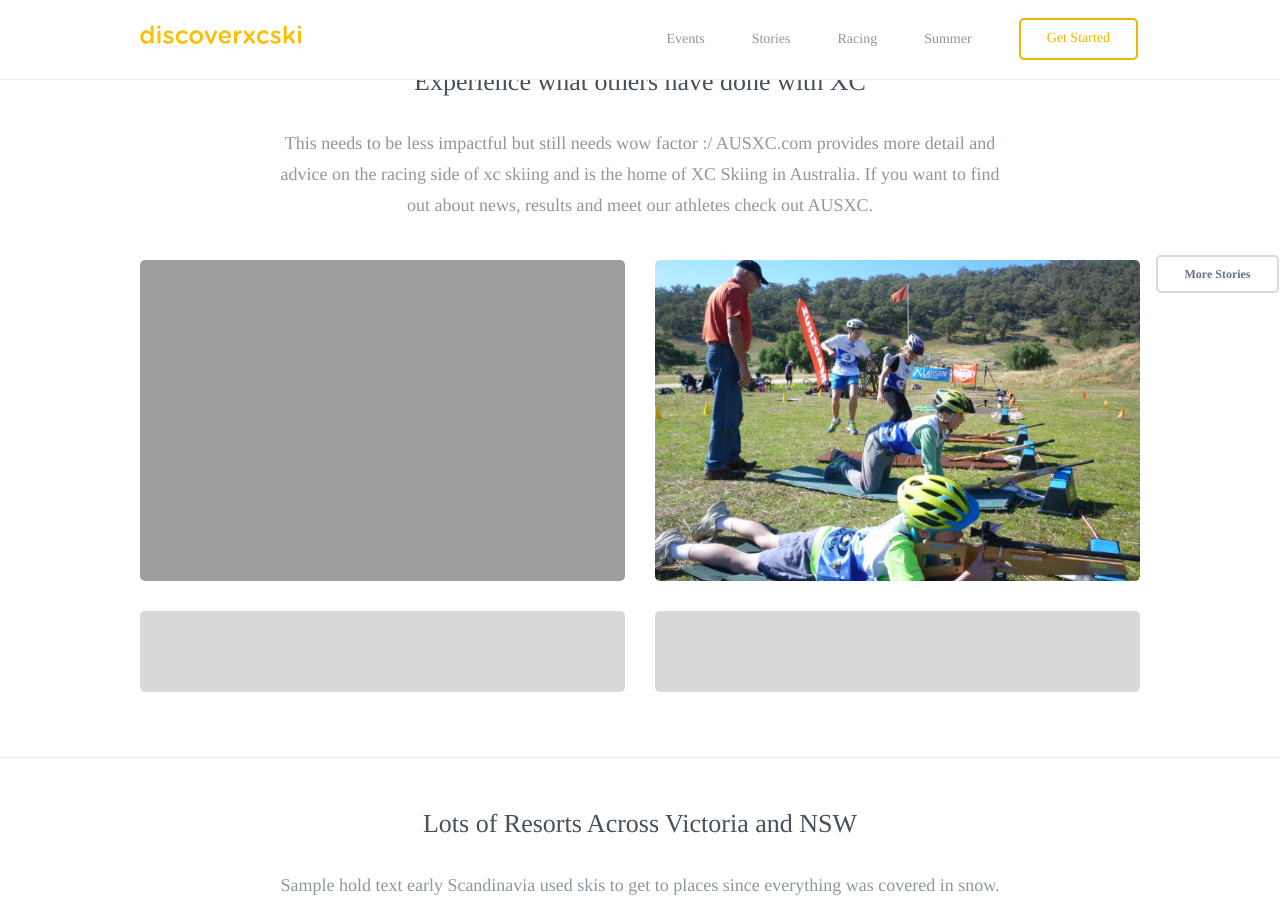
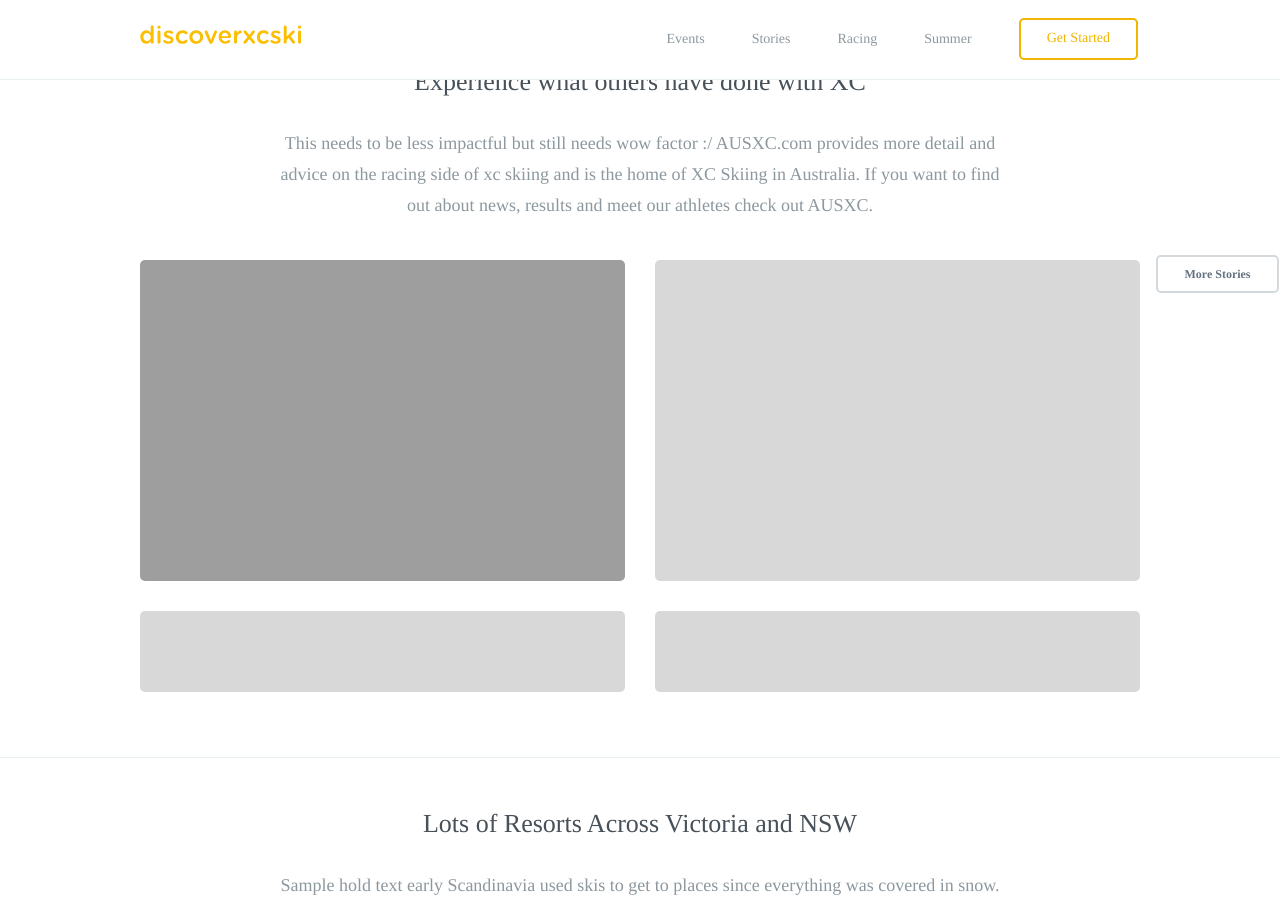
Before and after one commit to robcatto/robcatto.github.io, a Jekyll site: the page index.html, which Jekyll copies as it is, in a window 1280 px wide and 900 px high, scrolled down 2244 px. Built offline with Jekyll 4.4.1, drawn with Linux system fonts in a browser that asks for light colours; some web fonts are replaced; Markdown is read by kramdown in place of the engine named in the settings.

Commit message:
Update index.html

```diff
--- a/index.html
+++ b/index.html
@@ -717,7 +717,7 @@
 
                         <div class="column two">
                                                 <div class="callout-card" style="
-                                                background: url(http://www.discoverxcski.com/images/summer-biathlon.png);
+                                                background: #D8D8D8;
                                                 background-size: cover;
                                                 background-position: center;
                                                 min-height: 321px;
```
